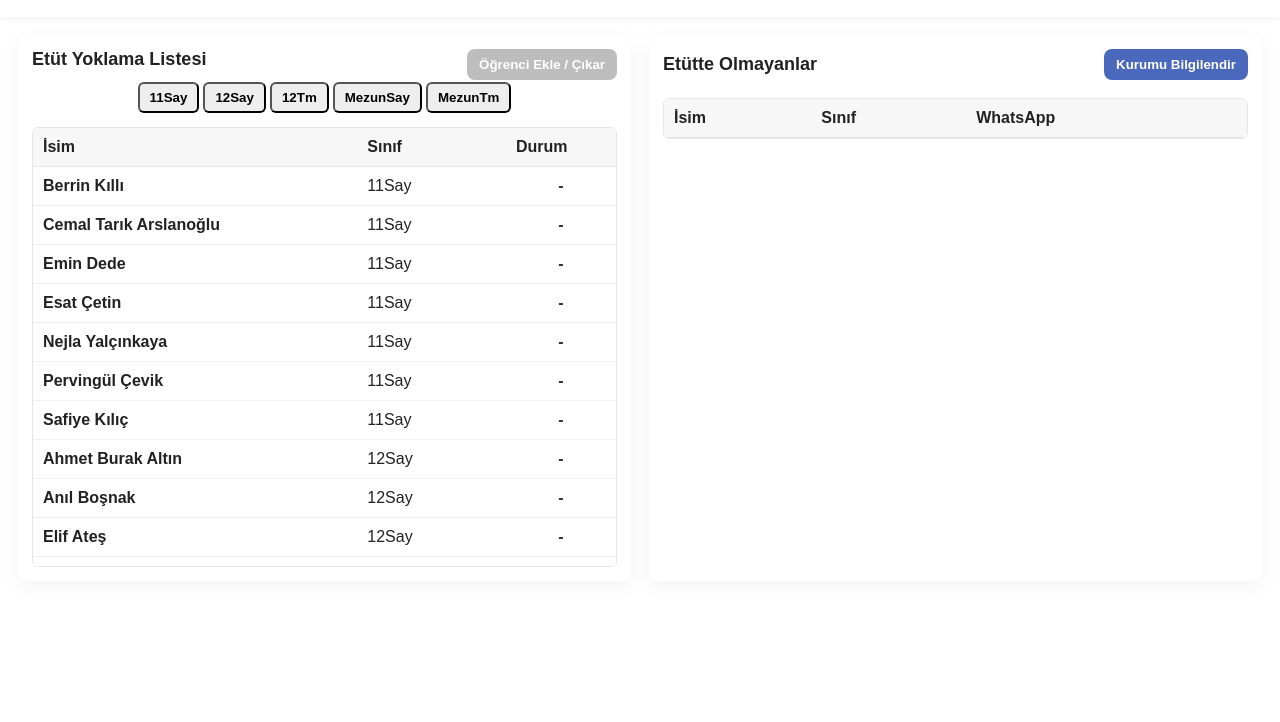
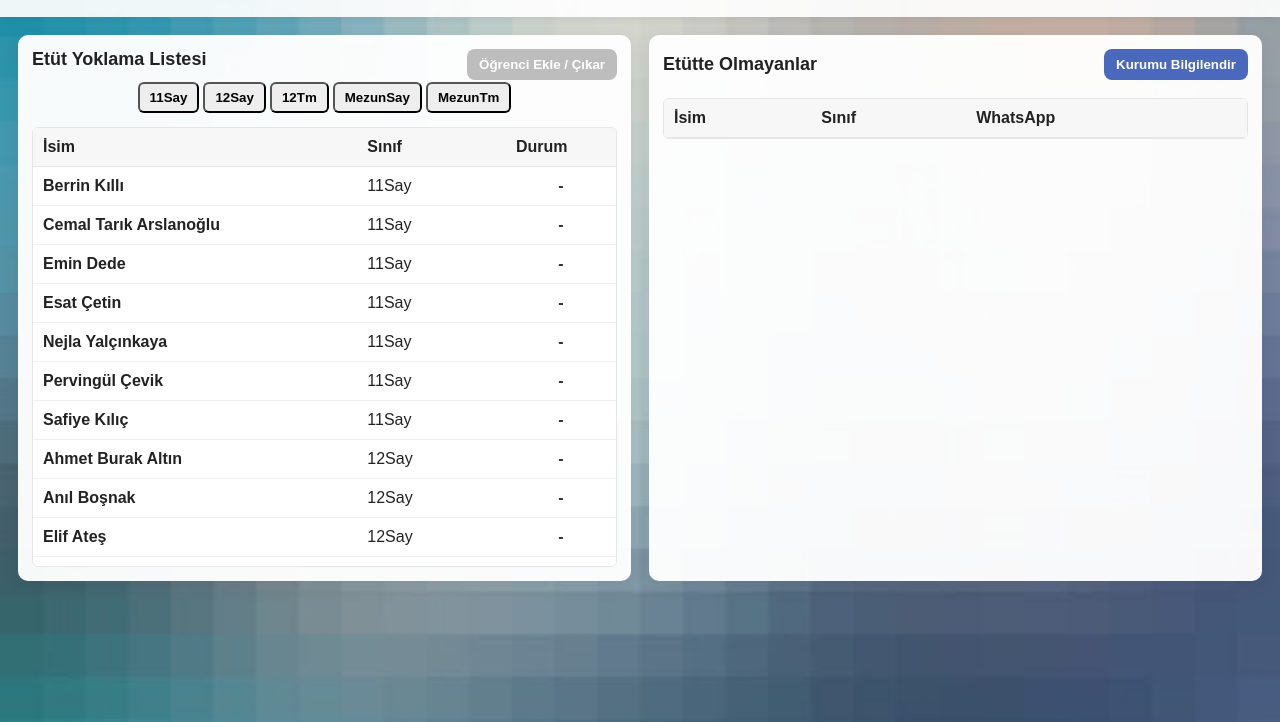
Before and after one commit to denizcanunutur-art/YoklamaElit, a plain HTML site: page index.html in a window 1280 px wide. Shown: the part 78-800 px from the top of the page. Drawn offline with Linux system fonts and the light colour scheme.

Commit message:
Update index.html

```diff
--- a/index.html
+++ b/index.html
@@ -9,7 +9,7 @@
 *{box-sizing:border-box;margin:0;padding:0;}
 body{
   font-family:"Montserrat",Arial,sans-serif;
-  background:url('IMG_4035.JPG') center/cover no-repeat;
+  background:url('IMG_4035.jpeg') center/cover no-repeat;
   color:#222;
 }
 header{
```
